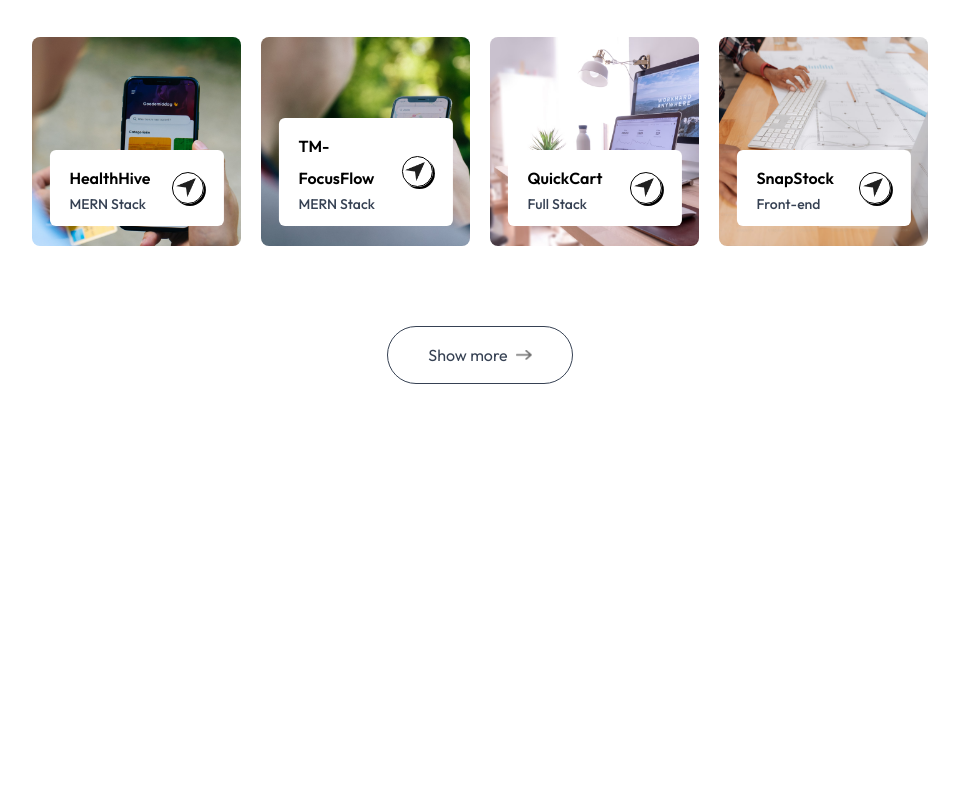
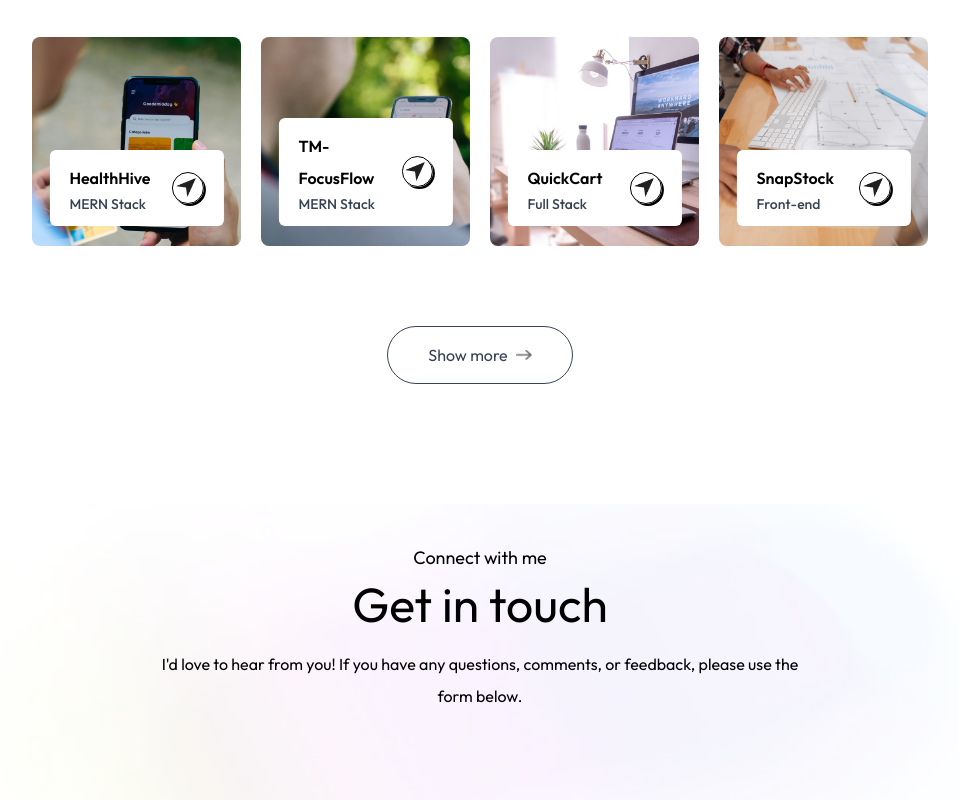
Before and after one commit to abhiraj100/Portfolio-using-Next.js, a Next.js app: page / in a window 1280 px wide. Shown: the part 2746-3546 px from the top of the page, without its empty margins (160-1119 px from the left). Before the commit the page ends 3250 px from the top, so only its background shows below. Built offline with nearby package versions, Linux system fonts and the light colour scheme; a web font is replaced by a local one.

Commit message:
Start working on Contact us page

```diff
--- /dev/null
+++ b/app/components/Contact.jsx
@@ -0,0 +1,24 @@
+import React from "react";
+
+const Contact = () => {
+  return (
+    // <div id="contact" className='w-full px-[15%] py-10 scroll-mt-20 bg-[url("/footer-bg-color.png")]'>
+    <div
+      id="contact"
+      className="w-full px-[15%] py-10 scroll-mt-20 bg-cover bg-center bg-no-repeat "
+      style={{
+        backgroundImage: 'url("/footer-bg-color.png")',
+        backgroundSize: "90% auto",
+      }}
+    >
+      <h4 className="text-center mb-2 text-lg font-ovo">Connect with me</h4>
+      <h2 className="text-center text-5xl font-ovo">Get in touch</h2>
+      <p className="text-center max-w-2xl mx-auto mt-5 mb-12 font-ovo">
+        I'd love to hear from you! If you have any questions, comments, or
+        feedback, please use the form below.
+      </p>
+    </div>
+  );
+};
+
+export default Contact;
--- a/app/page.js
+++ b/app/page.js
@@ -1,6 +1,7 @@
 "use client";
 
 import About from "./components/About";
+import Contact from "./components/Contact";
 import Header from "./components/Header";
 import Navbar from "./components/Navbar";
 import Services from "./components/Services";
@@ -14,6 +15,7 @@ export default function Home() {
       <About />
       <Services />
       <Work />
+      <Contact />
     </>
   );
 }
```
